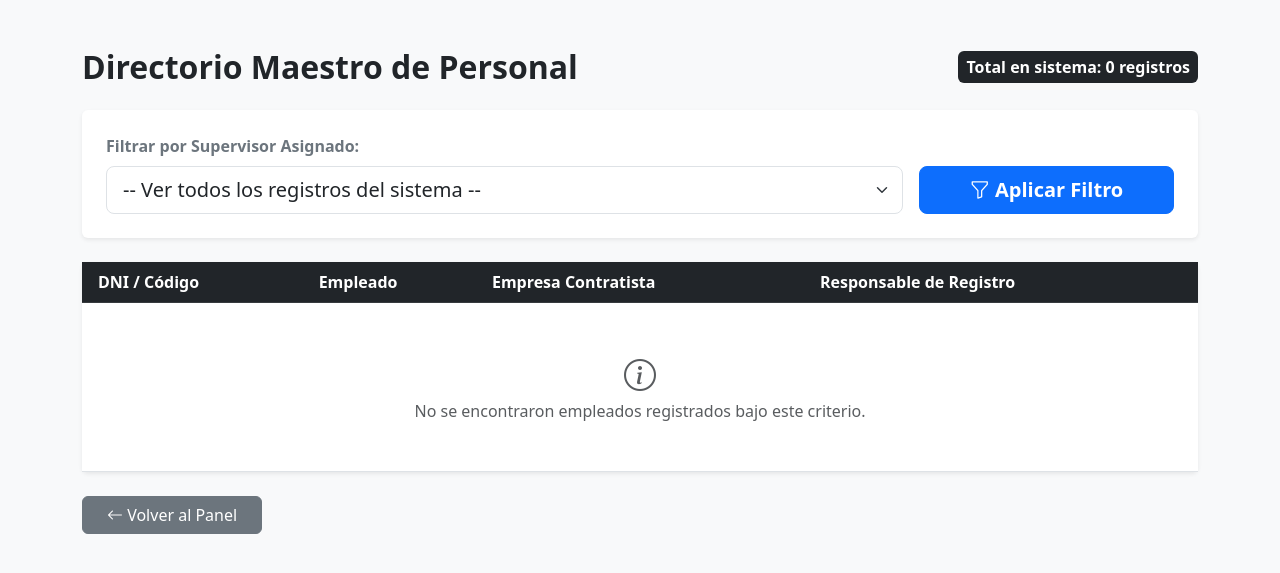
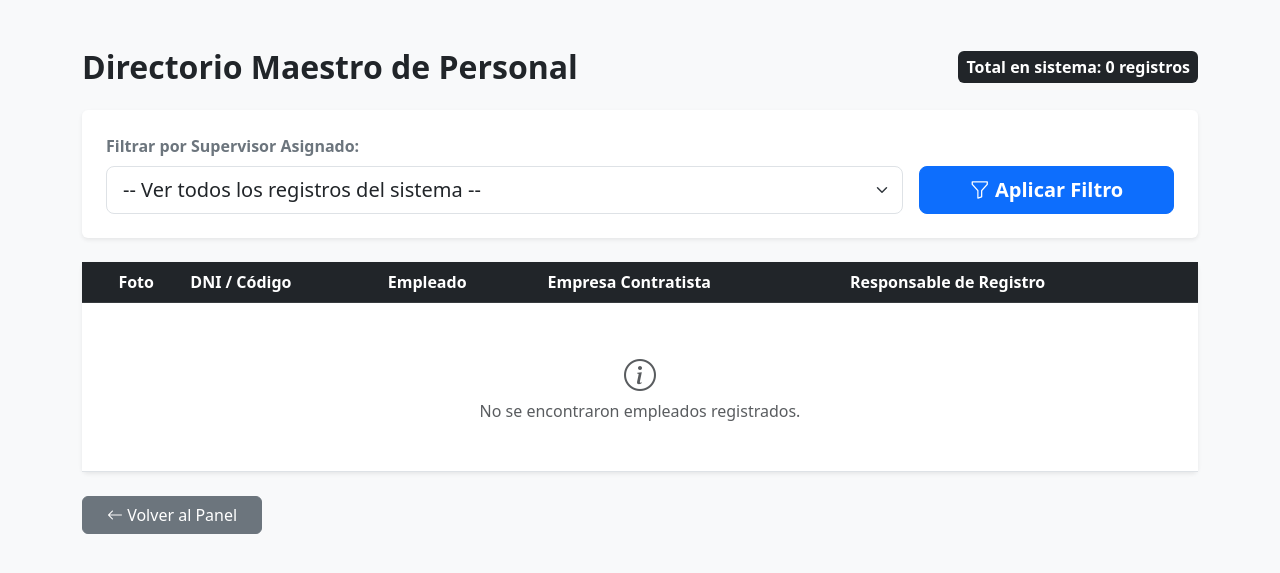
Before and after one commit to raulempres-png/sistema_asistencia, a Flask app: template templates/lista_empleados.html in a window 1280 px wide. Shown: the top 573 px of the page. Run offline with Flask 3, Linux system fonts and the light colour scheme; the template is opened without the code that fills it, so the values that code supplies are empty.

```diff
--- a/templates/lista_empleados.html
+++ b/templates/lista_empleados.html
@@ -6,6 +6,48 @@
     <title>Directorio Maestro | Trexcel</title>
     <link href="https://cdn.jsdelivr.net/npm/bootstrap@5.3.0/dist/css/bootstrap.min.css" rel="stylesheet">
     <link rel="stylesheet" href="https://cdn.jsdelivr.net/npm/bootstrap-icons@1.11.1/font/bootstrap-icons.css">
+
+    <style>
+        /* Estilo para el efecto de zoom elegante */
+        .contenedor-foto {
+            width: 50px;
+            height: 50px;
+            overflow: visible; /* Permite que el zoom no se corte */
+            display: flex;
+            align-items: center;
+            justify-content: center;
+        }
+
+        .foto-maestra {
+            width: 50px;
+            height: 50px;
+            object-fit: cover;
+            border-radius: 50%;
+            transition: all 0.3s ease-in-out;
+            cursor: pointer;
+            border: 2px solid #dee2e6;
+            position: relative;
+            z-index: 1;
+        }
+
+        /* Efecto al pasar el cursor (hover) */
+        .foto-maestra:hover {
+            transform: scale(4); /* Agranda la imagen 4 veces */
+            z-index: 1000; /* Asegura que se vea por encima de todo */
+            border-radius: 8px; /* Cambia a forma cuadrada suave al agrandar */
+            box-shadow: 0 10px 20px rgba(0,0,0,0.4);
+            border-color: #0d6efd;
+        }
+
+        /* Evitar que la tabla oculte el zoom */
+        .table-responsive {
+            overflow: visible !important;
+        }
+
+        td, th {
+            vertical-align: middle !important;
+        }
+    </style>
 </head>
 <body class="bg-light">
     <div class="container mt-5">
@@ -41,10 +83,11 @@
 
         <div class="card shadow-sm border-0">
             <div class="table-responsive">
-                <table class="table table-hover mb-0 align-middle">
+                <table class="table table-hover mb-0">
                     <thead class="table-dark">
                         <tr>
-                            <th class="ps-3">DNI / Código</th>
+                            <th class="ps-3 text-center">Foto</th>
+                            <th>DNI / Código</th>
                             <th>Empleado</th>
                             <th>Empresa Contratista</th>
                             <th>Responsable de Registro</th>
@@ -56,11 +99,17 @@
                     <tbody>
                         {% for e in empleados %}
                         <tr>
-                            <td class="ps-3 fw-bold text-primary">{{ e['dni'] }}</td>
+                            <td class="text-center" style="width: 80px;">
+                                <div class="contenedor-foto mx-auto">
+                                    <img src="{{ url_for('static', filename='fotos_empleados/' + e['foto']) }}"
+                                         class="foto-maestra"
+                                         alt="Foto">
+                                </div>
+                            </td>
+                            <td class="fw-bold text-primary">{{ e['dni'] }}</td>
                             <td>
-                                <div class="d-flex align-items-center">
-                                    <div class="fw-bold">{{ e['apellido'] }}, {{ e['nombre'] }}</div>
-                                </div>
+                                <div class="fw-bold text-uppercase">{{ e['apellido'] }}, {{ e['nombre'] }}</div>
+                                <small class="text-muted">{{ e['categoria'] }}</small>
                             </td>
                             <td>
                                 <span class="badge bg-info text-dark px-3 py-2">{{ e['contrata'] }}</span>
@@ -71,7 +120,7 @@
 
                             {% if rol == 'maestro' %}
                             <td class="text-center">
-                                <form action="/eliminar_empleado/{{ e['dni'] }}" method="POST" onsubmit="return confirm('¿Está seguro de eliminar a este empleado? Se borrará también todo su historial de asistencia.');">
+                                <form action="/eliminar_empleado/{{ e['dni'] }}" method="POST" onsubmit="return confirm('¿Está seguro de eliminar a este empleado?');">
                                     <button type="submit" class="btn btn-sm btn-outline-danger">
                                         <i class="bi bi-trash"></i> Eliminar
                                     </button>
@@ -81,9 +130,9 @@
                         </tr>
                         {% else %}
                         <tr>
-                            <td colspan="5" class="text-center py-5 text-muted">
+                            <td colspan="6" class="text-center py-5 text-muted">
                                 <i class="bi bi-info-circle fs-2"></i><br>
-                                No se encontraron empleados registrados bajo este criterio.
+                                No se encontraron empleados registrados.
                             </td>
                         </tr>
                         {% endfor %}
```
